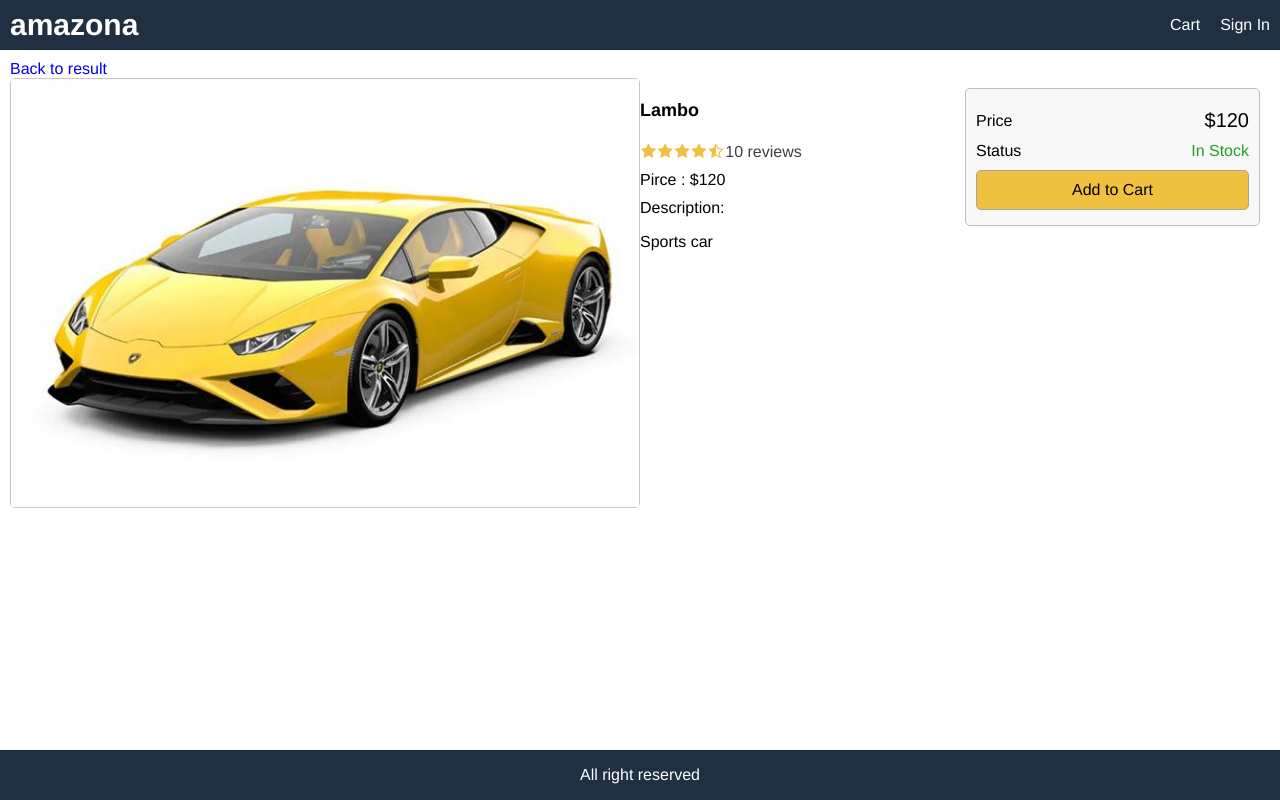
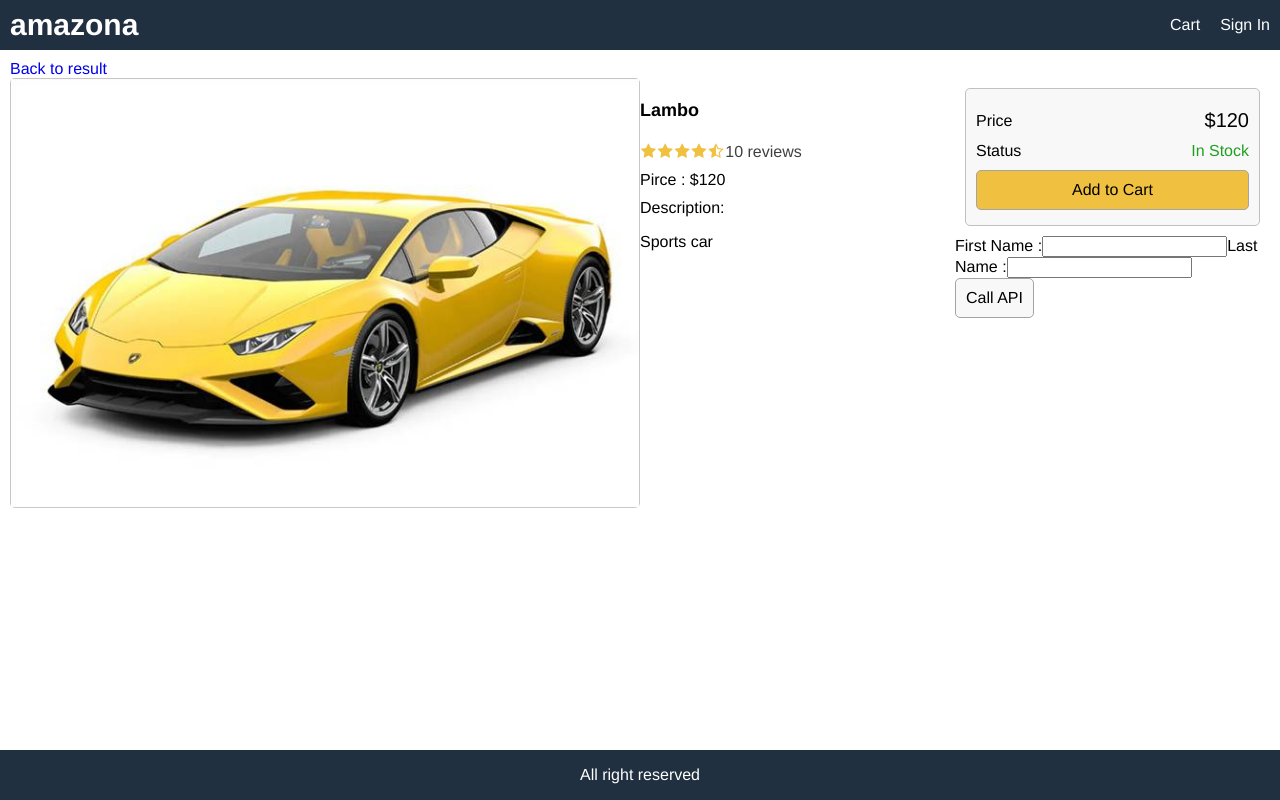
Before and after one commit to Chackoya/carstore, a React (Create React App) app: page /product/1 in a window 1280 px wide. Built offline with nearby package versions, Linux system fonts and the light colour scheme.

Commit message:
changes v2

```diff
--- a/src/components/Product.js
+++ b/src/components/Product.js
@@ -23,6 +23,7 @@ export default function Product(props){
                   ></Rating>
                   <div className="price">${product.price}</div>
                 </div>
+
               </div>
         </div>
 
--- a/src/screens/ProductScreen.js
+++ b/src/screens/ProductScreen.js
@@ -59,6 +59,15 @@ export default function ProductScreen(props) {
               </li>
             </ul>
           </div>
+
+          <form>
+          <label>First Name :</label>
+          <input type="text" id="fName"/>
+          <label>Last Name :</label>
+          <input type="text" id="lName"/>
+          <button type="button" onclick="callAPI(document.getElementById('fName').value,document.getElementById('lName').value)">Call API</button>
+          </form>
+
         </div>
       </div>
     </div>
```
